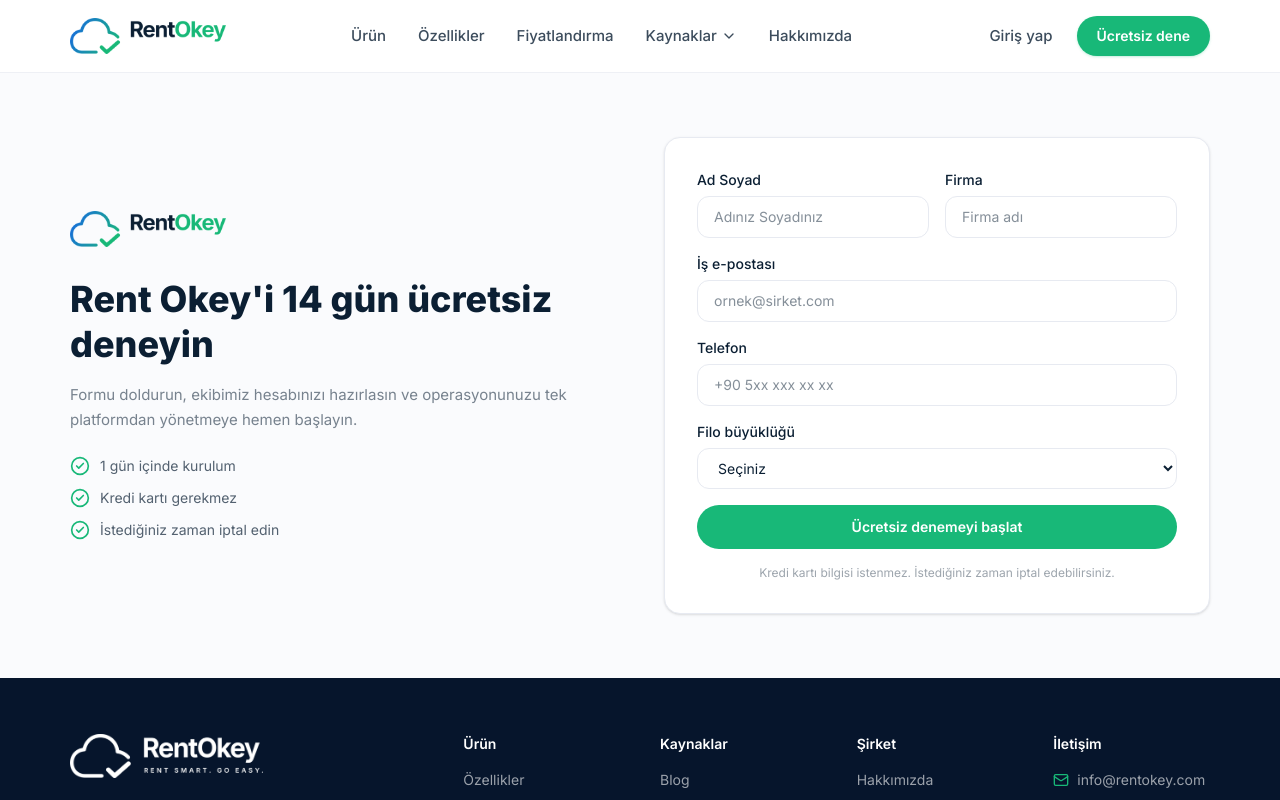
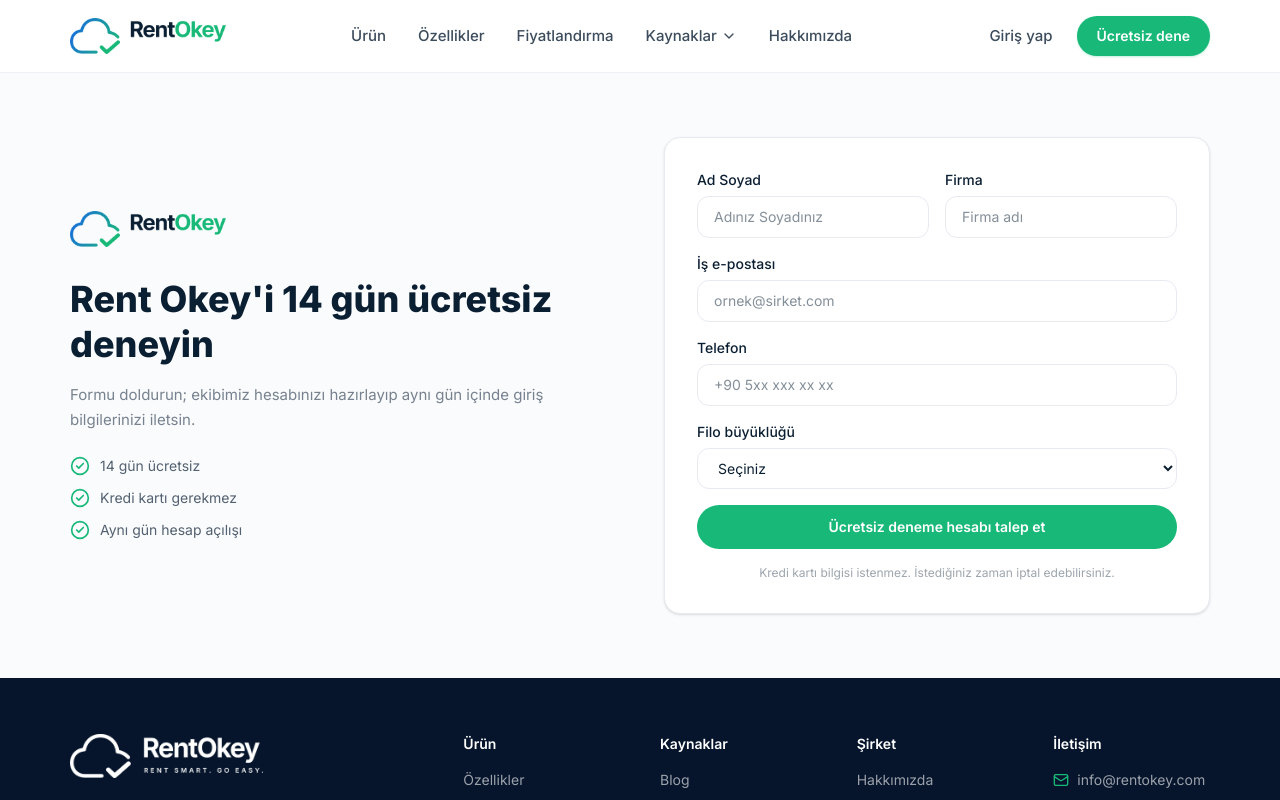
Before and after one commit to faikureturk-collab/rentokey-web, a Next.js app: page /ucretsiz-dene in a window 1280 px wide. Shown: the top 800 px of the page. Built offline with nearby package versions, Linux system fonts and the light colour scheme.

Commit message:
ucretsiz dene sayfası güncellendi.

```diff
--- a/src/app/ucretsiz-dene/page.tsx
+++ b/src/app/ucretsiz-dene/page.tsx
@@ -8,9 +8,9 @@
 };
 
 const perks = [
-  "1 gün içinde kurulum",
+  "14 gün ücretsiz",
   "Kredi kartı gerekmez",
-  "İstediğiniz zaman iptal edin",
+  "Aynı gün hesap açılışı",
 ];
 
 export default function UcretsizDenePage() {
@@ -23,8 +23,8 @@
             Rent Okey&apos;i 14 gün ücretsiz deneyin
           </h1>
           <p className="mt-4 text-[15px] leading-relaxed text-brand-navy/55">
-            Formu doldurun, ekibimiz hesabınızı hazırlasın ve operasyonunuzu tek platformdan
-            yönetmeye hemen başlayın.
+            Formu doldurun; ekibimiz hesabınızı hazırlayıp aynı gün içinde giriş bilgilerinizi
+            iletsin.
           </p>
           <ul className="mt-6 space-y-3">
             {perks.map((perk) => (
@@ -66,7 +66,7 @@
               type="submit"
               className="w-full rounded-full bg-brand-green py-3 text-sm font-semibold text-white transition-colors hover:bg-brand-green-dark"
             >
-              Ücretsiz denemeyi başlat
+              Ücretsiz deneme hesabı talep et
             </button>
             <p className="text-center text-xs text-brand-navy/40">
               Kredi kartı bilgisi istenmez. İstediğiniz zaman iptal edebilirsiniz.
```
